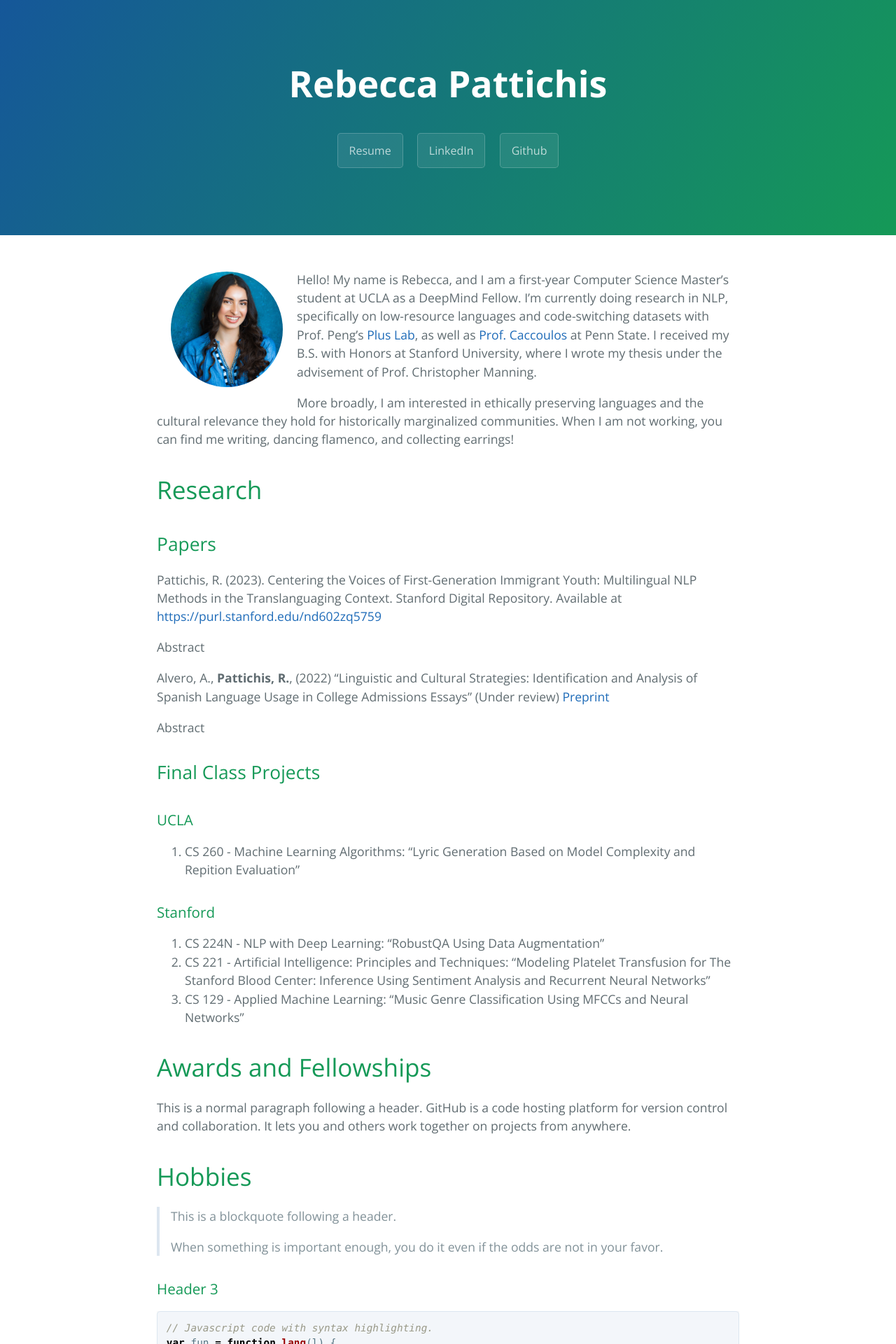
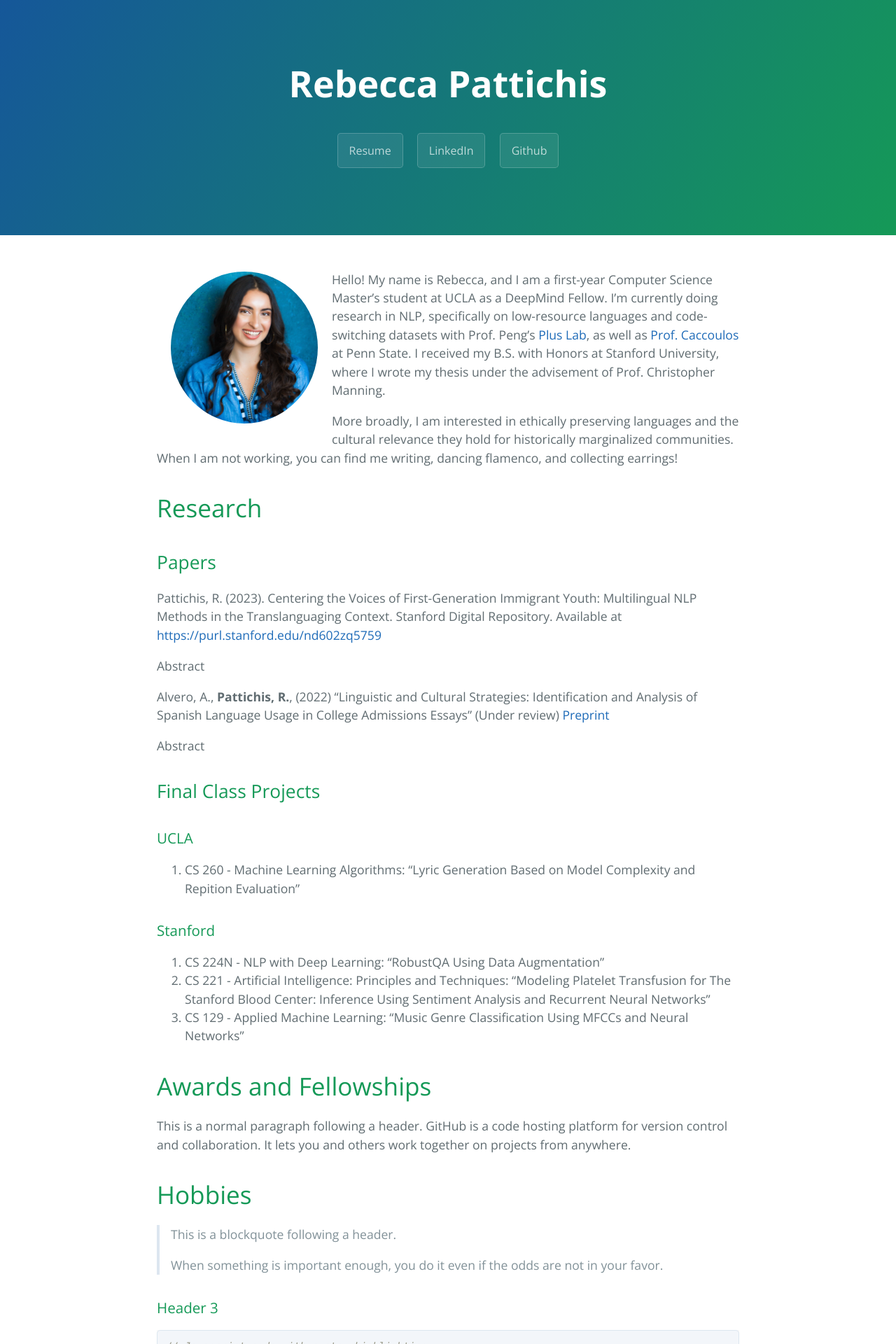
Before and after one commit to rpattichis/rpattichis.github.io, a Jekyll site: the page built from index.md, in a window 1280 px wide. Shown: the top 1920 px of the page at 70% size. Built offline with Jekyll 4.4.1, drawn with Linux system fonts in a browser that asks for light colours; the repository's description, which GitHub fills in, is left out.

Commit message:
Update index.md

```diff
--- a/index.md
+++ b/index.md
@@ -2,7 +2,7 @@
 layout: default
 ---
 
-<img src="./imgs/HEADSHOT.jpg" alt="Headshot" style="width:200px">
+<img src="./imgs/HEADSHOT.jpg" alt="Headshot" style="width:250px">
 
 Hello! My name is Rebecca, and I am a first-year Computer Science Master's student at UCLA as a DeepMind Fellow. I'm currently doing research in NLP, specifically on low-resource languages and code-switching datasets with Prof. Peng's [Plus Lab](https://vnpeng.net/), as well as [Prof. Caccoulos](https://sip.la.psu.edu/people/rct11/) at Penn State. I received my B.S. with Honors at Stanford University, where I wrote my thesis under the advisement of Prof. Christopher Manning.
 
```
